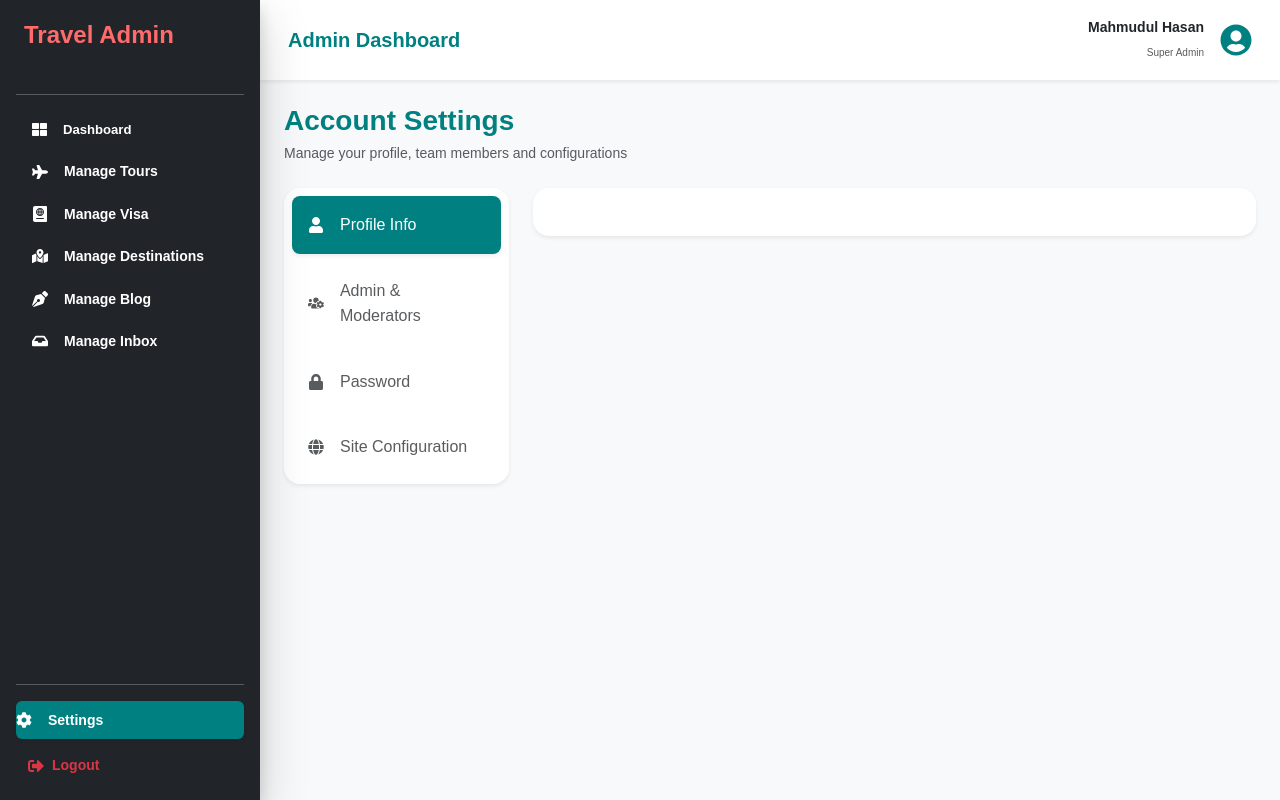
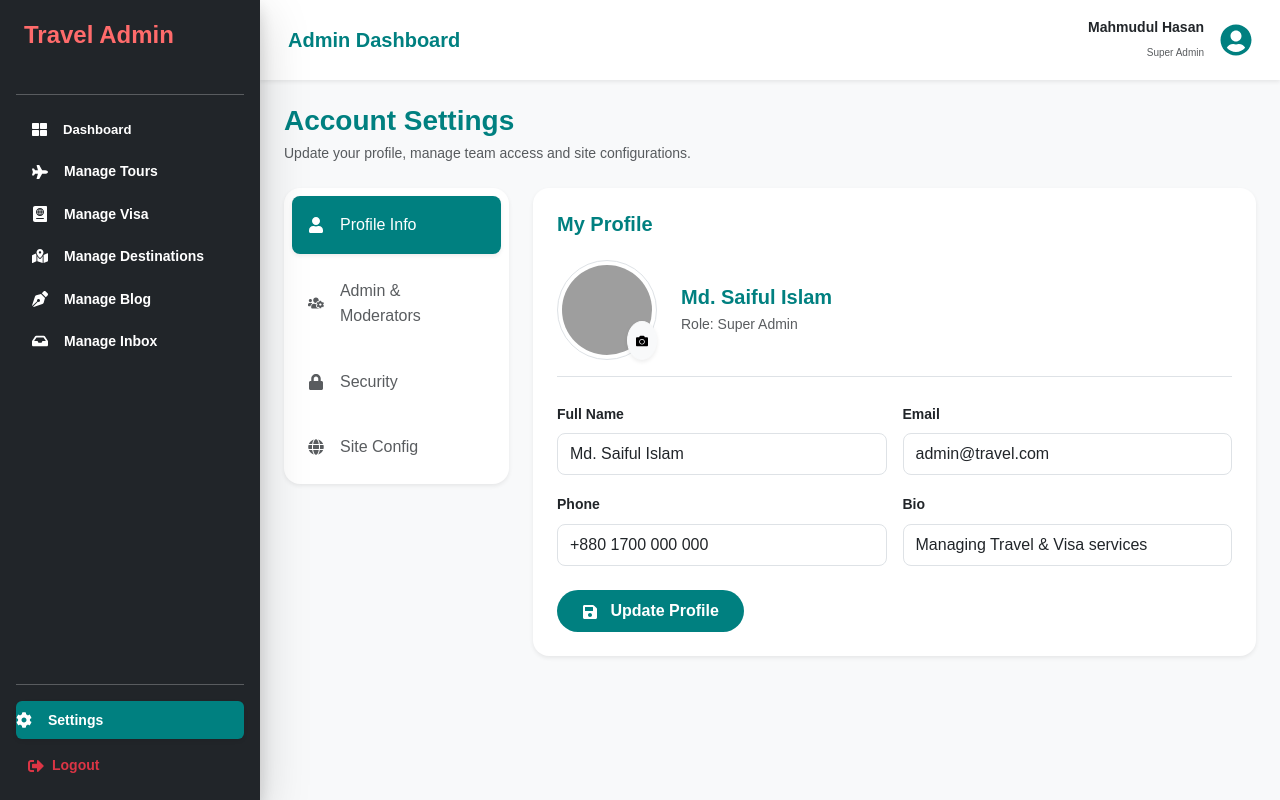
Before and after one commit to mdsaifulisl/VisaVibe-Agency, a React (Vite) app: page /admin/settings in a window 1280 px wide. Built offline with nearby package versions, Linux system fonts and the light colour scheme; grey boxes are pictures that could not be loaded.

Commit message:
admin update 4

```diff
--- a/src/pages/admin/settings/Settings.jsx
+++ b/src/pages/admin/settings/Settings.jsx
@@ -1,93 +1,156 @@
 import React, { useState } from "react";
-import { FaUser, FaLock, FaGlobe, FaUsersCog, FaUserPlus, FaTrash, FaShieldAlt } from "react-icons/fa";
+import {
+  FaUser, FaLock, FaGlobe, FaUsersCog,
+  FaCamera, FaSave, FaUserPlus, FaTrash,
+  FaShieldAlt, FaEnvelope, FaPhoneAlt, FaMapMarkerAlt
+} from "react-icons/fa";
 
 const Settings = () => {
   const [activeTab, setActiveTab] = useState("profile");
 
-  // ডামি ইউজার লিস্ট (অ্যাডমিন এবং মডারেটর)
+  // ডামি টিম ডেটা
+  // eslint-disable-next-line no-unused-vars
   const [team, setTeam] = useState([
-    { id: 1, name: "Md. Saiful Islam", email: "saiful@admin.com", role: "Super Admin" },
-    { id: 2, name: "Rakibul Hasan", email: "rakib@mod.com", role: "Moderator" },
+    { id: 1, name: "Md. Saiful Islam", email: "saiful@admin.com", role: "Super Admin", status: "Active" },
+    { id: 2, name: "Rakibul Hasan", email: "rakib@mod.com", role: "Moderator", status: "Active" },
+    { id: 3, name: "Tanvir Ahmed", email: "tanvir@test.com", role: "Editor", status: "Pending" },
   ]);
 
   return (
     <div className="animate__animated animate__fadeIn">
+      {/* Page Header */}
       <div className="mb-4">
         <h3 className="fw-bold mb-1" style={{ color: "var(--primary-teal)" }}>Account Settings</h3>
-        <p className="text-muted small">Manage your profile, team members and configurations</p>
+        <p className="text-muted small">Update your profile, manage team access and site configurations.</p>
       </div>
 
       <div className="row g-4">
-        {/* Left Sidebar - Tabs */}
+        {/* Left Sidebar Navigation */}
         <div className="col-lg-3">
-          <div className="card border-0 shadow-sm rounded-4 p-2">
+          <div className="card border-0 shadow-sm rounded-4 p-2 sticky-top" style={{ top: '20px' }}>
             <div className="nav flex-column nav-pills gap-2">
-              <button onClick={() => setActiveTab("profile")} className={`nav-link d-flex align-items-center gap-3 py-3 border-0 rounded-3 text-start ${activeTab === "profile" ? "active shadow-sm" : "text-muted hover-bg-light"}`} style={activeTab === "profile" ? { backgroundColor: "var(--primary-teal)" } : {}}>
+              <button
+                onClick={() => setActiveTab("profile")}
+                className={`nav-link d-flex align-items-center gap-3 py-3 border-0 rounded-3 text-start transition-all ${activeTab === "profile" ? "active shadow-sm" : "text-muted hover-bg-light"}`}
+                style={activeTab === "profile" ? { backgroundColor: "var(--primary-teal)" } : {}}
+              >
                 <FaUser /> <span>Profile Info</span>
               </button>
-              {/* নতুন ট্যাব: Team Management */}
-              <button onClick={() => setActiveTab("team")} className={`nav-link d-flex align-items-center gap-3 py-3 border-0 rounded-3 text-start ${activeTab === "team" ? "active shadow-sm" : "text-muted hover-bg-light"}`} style={activeTab === "team" ? { backgroundColor: "var(--primary-teal)" } : {}}>
+
+              <button
+                onClick={() => setActiveTab("team")}
+                className={`nav-link d-flex align-items-center gap-3 py-3 border-0 rounded-3 text-start transition-all ${activeTab === "team" ? "active shadow-sm" : "text-muted hover-bg-light"}`}
+                style={activeTab === "team" ? { backgroundColor: "var(--primary-teal)" } : {}}
+              >
                 <FaUsersCog /> <span>Admin & Moderators</span>
               </button>
-              <button onClick={() => setActiveTab("password")} className={`nav-link d-flex align-items-center gap-3 py-3 border-0 rounded-3 text-start ${activeTab === "password" ? "active shadow-sm" : "text-muted hover-bg-light"}`} style={activeTab === "password" ? { backgroundColor: "var(--primary-teal)" } : {}}>
-                <FaLock /> <span>Password</span>
+
+              <button
+                onClick={() => setActiveTab("password")}
+                className={`nav-link d-flex align-items-center gap-3 py-3 border-0 rounded-3 text-start transition-all ${activeTab === "password" ? "active shadow-sm" : "text-muted hover-bg-light"}`}
+                style={activeTab === "password" ? { backgroundColor: "var(--primary-teal)" } : {}}
+              >
+                <FaLock /> <span>Security</span>
               </button>
-              <button onClick={() => setActiveTab("site")} className={`nav-link d-flex align-items-center gap-3 py-3 border-0 rounded-3 text-start ${activeTab === "site" ? "active shadow-sm" : "text-muted hover-bg-light"}`} style={activeTab === "site" ? { backgroundColor: "var(--primary-teal)" } : {}}>
-                <FaGlobe /> <span>Site Configuration</span>
+
+              <button
+                onClick={() => setActiveTab("site")}
+                className={`nav-link d-flex align-items-center gap-3 py-3 border-0 rounded-3 text-start transition-all ${activeTab === "site" ? "active shadow-sm" : "text-muted hover-bg-light"}`}
+                style={activeTab === "site" ? { backgroundColor: "var(--primary-teal)" } : {}}
+              >
+                <FaGlobe /> <span>Site Config</span>
               </button>
             </div>
           </div>
         </div>
 
-        {/* Right Side - Content Area */}
+        {/* Right Content Area */}
         <div className="col-lg-9">
-          <div className="card border-0 shadow-sm rounded-4 p-4 min-vh-50">
+          <div className="card border-0 shadow-sm rounded-4 p-4 min-vh-60">
 
-            {/* 1. Profile Settings (আগের মতোই থাকবে) */}
-            {/* ... (Previous Profile Code) */}
+            {/* 1. Profile Information Section */}
+            {activeTab === "profile" && (
+              <div className="animate__animated animate__fadeIn">
+                <h5 className="fw-bold mb-4">My Profile</h5>
+                <div className="d-flex align-items-center gap-4 mb-4 pb-3 border-bottom">
+                  <div className="position-relative">
+                    <img
+                      src="https://i.ibb.co/L8N2YvX/user-placeholder.png"
+                      alt="Admin"
+                      className="rounded-circle border p-1"
+                      style={{ width: '100px', height: '100px', objectFit: 'cover' }}
+                    />
+                    <label className="btn btn-sm btn-light position-absolute bottom-0 end-0 shadow-sm rounded-circle p-2 cursor-pointer">
+                      <FaCamera size={12} />
+                      <input type="file" hidden />
+                    </label>
+                  </div>
+                  <div>
+                    <h5 className="mb-1 fw-bold">Md. Saiful Islam</h5>
+                    <p className="text-muted small mb-0">Role: Super Admin</p>
+                  </div>
+                </div>
 
-            {/* 2. Team Management (New Section) */}
+                <form className="row g-3">
+                  <div className="col-md-6">
+                    <label className="form-label small fw-bold">Full Name</label>
+                    <input type="text" className="form-control rounded-3 py-2 shadow-none" defaultValue="Md. Saiful Islam" />
+                  </div>
+                  <div className="col-md-6">
+                    <label className="form-label small fw-bold">Email</label>
+                    <input type="email" className="form-control rounded-3 py-2 shadow-none" defaultValue="admin@travel.com" />
+                  </div>
+                  <div className="col-md-6">
+                    <label className="form-label small fw-bold">Phone</label>
+                    <input type="text" className="form-control rounded-3 py-2 shadow-none" defaultValue="+880 1700 000 000" />
+                  </div>
+                  <div className="col-md-6">
+                    <label className="form-label small fw-bold">Bio</label>
+                    <input type="text" className="form-control rounded-3 py-2 shadow-none" defaultValue="Managing Travel & Visa services" />
+                  </div>
+                  <div className="col-12 mt-4">
+                    <button type="button" className="btn text-white px-4 py-2 rounded-pill fw-bold" style={{backgroundColor: 'var(--primary-teal)'}}>
+                      <FaSave className="me-2" /> Update Profile
+                    </button>
+                  </div>
+                </form>
+              </div>
+            )}
+
+            {/* 2. Team Management Section */}
             {activeTab === "team" && (
               <div className="animate__animated animate__fadeIn">
                 <div className="d-flex justify-content-between align-items-center mb-4">
-                  <h5 className="fw-bold mb-0">Manage Team Members</h5>
-                  <button className="btn btn-sm text-white px-3 rounded-pill" style={{backgroundColor: 'var(--primary-teal)'}}>
-                    <FaUserPlus className="me-2" /> Add New
-                  </button>
+                  <h5 className="fw-bold mb-0">Team Access Management</h5>
                 </div>
 
                 <div className="table-responsive">
-                  <table className="table table-hover align-middle border-0">
-                    <thead className="bg-light">
-                      <tr>
-                        <th className="border-0 small fw-bold text-muted">USER</th>
-                        <th className="border-0 small fw-bold text-muted">ROLE</th>
-                        <th className="border-0 small fw-bold text-muted text-end">ACTION</th>
+                  <table className="table table-hover align-middle">
+                    <thead>
+                      <tr className="text-muted small">
+                        <th>USER</th>
+                        <th>ROLE</th>
+                        <th>STATUS</th>
+                        <th className="text-end">ACTION</th>
                       </tr>
                     </thead>
                     <tbody>
                       {team.map((user) => (
                         <tr key={user.id}>
-                          <td className="border-0">
-                            <div className="d-flex align-items-center gap-2">
-                              <div className="bg-light rounded-circle p-2 text-teal">
-                                <FaUser size={14} />
-                              </div>
-                              <div>
-                                <div className="fw-bold small">{user.name}</div>
-                                <div className="text-muted" style={{fontSize: '11px'}}>{user.email}</div>
-                              </div>
-                            </div>
+                          <td>
+                            <div className="fw-bold small">{user.name}</div>
+                            <div className="text-muted" style={{fontSize: '11px'}}>{user.email}</div>
                           </td>
-                          <td className="border-0">
+                          <td>
                             <span className={`badge rounded-pill px-3 py-2 ${user.role === 'Super Admin' ? 'bg-danger-subtle text-danger' : 'bg-info-subtle text-info'}`} style={{fontSize: '10px'}}>
-                              <FaShieldAlt className="me-1" /> {user.role}
+                              {user.role}
                             </span>
                           </td>
-                          <td className="border-0 text-end">
-                            <button className="btn btn-sm btn-outline-danger border-0" title="Remove Access">
-                              <FaTrash size={12} />
-                            </button>
+                          <td>
+                            <span className="small text-success fw-bold">● {user.status}</span>
+                          </td>
+                          <td className="text-end">
+                            <button className="btn btn-sm btn-outline-danger border-0"><FaTrash size={14} /></button>
                           </td>
                         </tr>
                       ))}
@@ -95,29 +158,85 @@ const Settings = () => {
                   </table>
                 </div>
 
-                {/* ইনভাইটেশন ফর্ম (সংক্ষিপ্ত) */}
-                <div className="mt-4 p-3 rounded-4 bg-light border-dashed">
-                  <h6 className="fw-bold small mb-3">Invite Moderator</h6>
+                <div className="mt-4 p-4 rounded-4 bg-light border-dashed">
+                  <h6 className="fw-bold mb-3 small"><FaUserPlus className="me-2 text-teal" /> Invite New Member</h6>
                   <div className="row g-2">
                     <div className="col-md-5">
-                      <input type="email" className="form-control form-control-sm rounded-3" placeholder="Enter email address" />
+                      <input type="email" className="form-control form-control-sm rounded-3" placeholder="Enter email" />
                     </div>
                     <div className="col-md-4">
                       <select className="form-select form-select-sm rounded-3">
-                        <option value="moderator">Moderator (Editor Only)</option>
-                        <option value="admin">Admin (Full Access)</option>
+                        <option value="moderator">Moderator</option>
+                        <option value="editor">Editor</option>
                       </select>
                     </div>
                     <div className="col-md-3">
-                      <button className="btn btn-sm btn-dark w-100 rounded-3">Send Invite</button>
+                      <button className="btn btn-sm btn-dark w-100 rounded-3 py-2">Invite</button>
                     </div>
                   </div>
                 </div>
               </div>
             )}
 
-            {/* Password & Site Settings (আগের মতোই থাকবে) */}
-            {/* ... */}
+            {/* 3. Security (Password) Section */}
+            {activeTab === "password" && (
+              <div className="animate__animated animate__fadeIn">
+                <h5 className="fw-bold mb-4">Security Settings</h5>
+                <form className="row g-3" style={{ maxWidth: '450px' }}>
+                  <div className="col-12">
+                    <label className="form-label small fw-bold">Current Password</label>
+                    <input type="password" placeholder="••••••••" className="form-control rounded-3 py-2 shadow-none" />
+                  </div>
+                  <div className="col-12">
+                    <label className="form-label small fw-bold">New Password</label>
+                    <input type="password" placeholder="New Password" className="form-control rounded-3 py-2 shadow-none" />
+                  </div>
+                  <div className="col-12">
+                    <label className="form-label small fw-bold">Confirm New Password</label>
+                    <input type="password" placeholder="Confirm Password" className="form-control rounded-3 py-2 shadow-none" />
+                  </div>
+                  <div className="col-12 mt-4">
+                    <button type="button" className="btn text-white px-4 py-2 rounded-pill fw-bold" style={{backgroundColor: 'var(--primary-teal)'}}>
+                      Change Password
+                    </button>
+                  </div>
+                </form>
+              </div>
+            )}
+
+            {/* 4. Site Configuration Section */}
+            {activeTab === "site" && (
+              <div className="animate__animated animate__fadeIn">
+                <h5 className="fw-bold mb-4">Site Global Settings</h5>
+                <form className="row g-3">
+                  <div className="col-md-6">
+                    <label className="form-label small fw-bold text-uppercase" style={{fontSize: '10px'}}>Website Name</label>
+                    <input type="text" className="form-control rounded-3 py-2" defaultValue="Travel Agency Admin" />
+                  </div>
+                  <div className="col-md-6">
+                    <label className="form-label small fw-bold text-uppercase" style={{fontSize: '10px'}}>Support Email</label>
+                    <input type="email" className="form-control rounded-3 py-2" defaultValue="contact@travel.com" />
+                  </div>
+                  <div className="col-12">
+                    <label className="form-label small fw-bold text-uppercase" style={{fontSize: '10px'}}>Office Address</label>
+                    <textarea className="form-control rounded-3" rows="2" defaultValue="Dhaka, Bangladesh"></textarea>
+                  </div>
+                  <div className="col-md-6">
+                    <label className="form-label small fw-bold text-uppercase" style={{fontSize: '10px'}}>Maintenance Mode</label>
+                    <div className="form-check form-switch mt-1">
+                      <input className="form-check-input" type="checkbox" role="switch" id="maintenanceSwitch" />
+                      <label className="form-check-label small text-muted" htmlFor="maintenanceSwitch">Disable Website temporarily</label>
+                    </div>
+                  </div>
+                  <div className="col-12 mt-4 pt-3 border-top">
+                    <button type="button" className="btn text-white px-4 py-2 rounded-pill fw-bold" style={{backgroundColor: 'var(--primary-teal)'}}>
+                      <FaSave className="me-2" /> Save Site Settings
+                    </button>
+                  </div>
+                </form>
+              </div>
+            )}
+
           </div>
         </div>
       </div>
```
